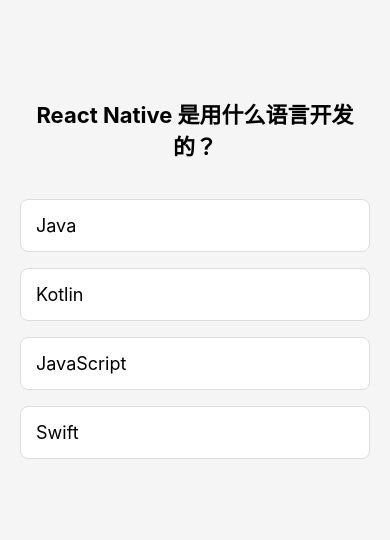
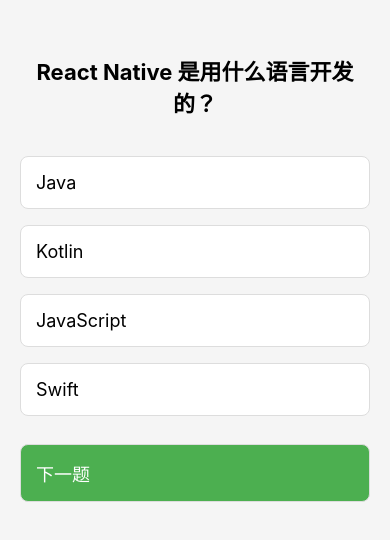
Before and after one commit to lungezs/ShuaTi_app_1, a React Native app in the folder myapp_1/: screen / in a window 390 px wide. Shown: the part 140-680 px from the top of the page. Built offline with nearby package versions, Linux system fonts and the light colour scheme.

Commit message:
从一题到多题，进行中

```diff
--- a/myapp_1/App.js
+++ b/myapp_1/App.js
@@ -35,6 +35,12 @@
           <Text style={styles.optionText}>{option}</Text>{/* 显示选项文本*/}
         </TouchableOpacity>
       ))}
+      <TouchableOpacity
+        style={[styles.optionButton,{ marginTop: 20, backgroundColor: '#4CAF50' }]}//提交按钮样式
+        onPress={() => {}}
+      >
+        <Text style={[styles.optionText, { color: '#fff' }]}>下一题</Text>{/* 提交按钮文本 */}
+      </TouchableOpacity>
     </View>
   );
 }
```
